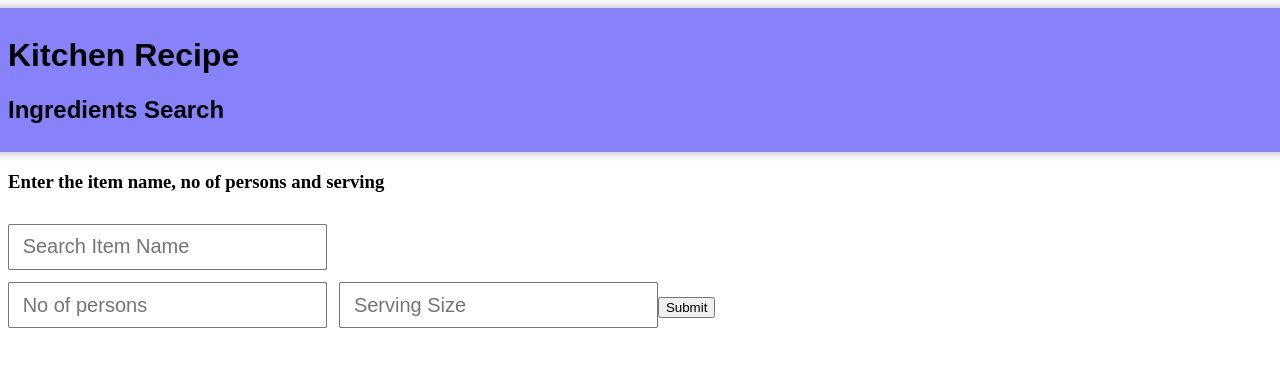
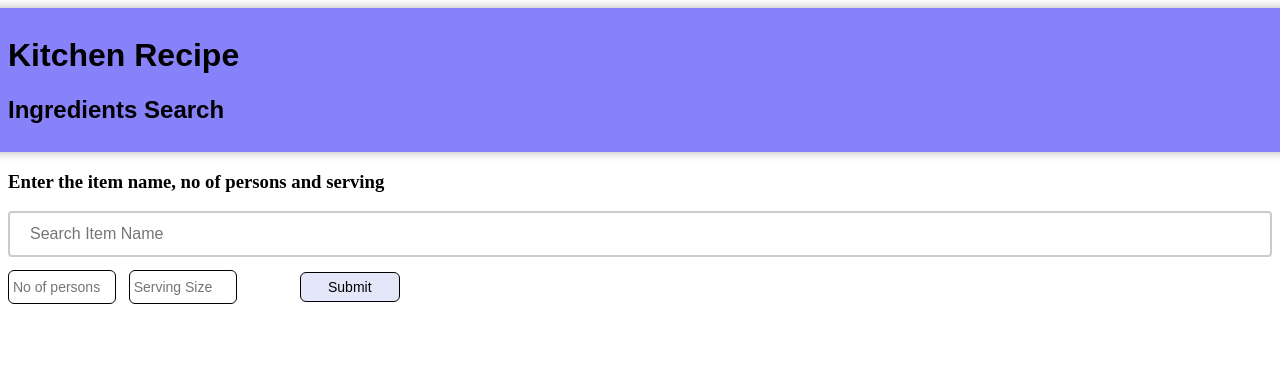
Before and after one commit to susmitmishra125/Recipe_Master, a React (Create React App) app: page / in a window 1280 px wide. Shown: the top 366 px of the page. Built offline with nearby package versions, Linux system fonts and the light colour scheme.

Commit message:
modified css for search

```diff
--- a/public/styles.css
+++ b/public/styles.css
@@ -45,26 +45,43 @@ td,th {
 }
 .item-input {
 	/* allign center */
-
-  color : blue;
-	margin-top: 1%;
-	width: 300px;
-	height:40px;
-	font-size: 20px;
-	padding-left: 1%;
+  width: 100%;
+  box-sizing: border-box;
+  border: 2px solid #ccc;
+  border-radius: 4px;
+  font-size: 16px;
+  background-color: white;
+  background-position: 10px 10px;
+  background-repeat: no-repeat;
+  padding: 12px 20px 12px 20px;
 }
 .person-input {
+	border: 1px solid black;
+	border-radius: 6px;
 	margin-right: 1%;
 	margin-top: 1%;
-	width: 300px;
-	height:40px;
-	font-size: 20px;
-	padding-left: 1%;
+	width: 100px;
+	height:30px;
+	font-size: 14px;
+	padding-left: 4px;
 }
 .serving-input {
+	border: 1px solid black;
+	border-radius: 6px;
+	margin-right: 1%;
 	margin-top: 1%;
-	width: 300px;
-	height:40px;
-	font-size: 20px;
-	padding-left: 1%;
+	width: 100px;
+	height:30px;
+	font-size: 14px;
+	padding-left: 4px;
 }
+.submit-button{
+	background-color: #e4e6f9;
+	border: 1px solid black;
+	border-radius: 6px;
+	margin-top: 1%;
+	margin-left: 4%;
+	width: 100px;
+	height:30px;
+	font-size: 14px;
+}
--- a/src/components/ingredients.jsx
+++ b/src/components/ingredients.jsx
@@ -51,7 +51,7 @@ function ItemIngredients() {
 				<input className="item-input" type="text" placeholder="Search Item Name" value={name} onChange={e => setName(e.target.value)} /><br/>
         <input className="person-input" type="text" placeholder="No of persons" value={person} onChange={e => setPerson(e.target.value)} />
         <input className="serving-input" type="text" placeholder="Serving Size" value={serving} onChange={e => setServing(e.target.value)} />
-        <button type="submit">Submit</button>
+        <button className = "submit-button" type="submit">Submit</button>
       </form>
       <table className="ingredientTable">
 				<tr>
```
